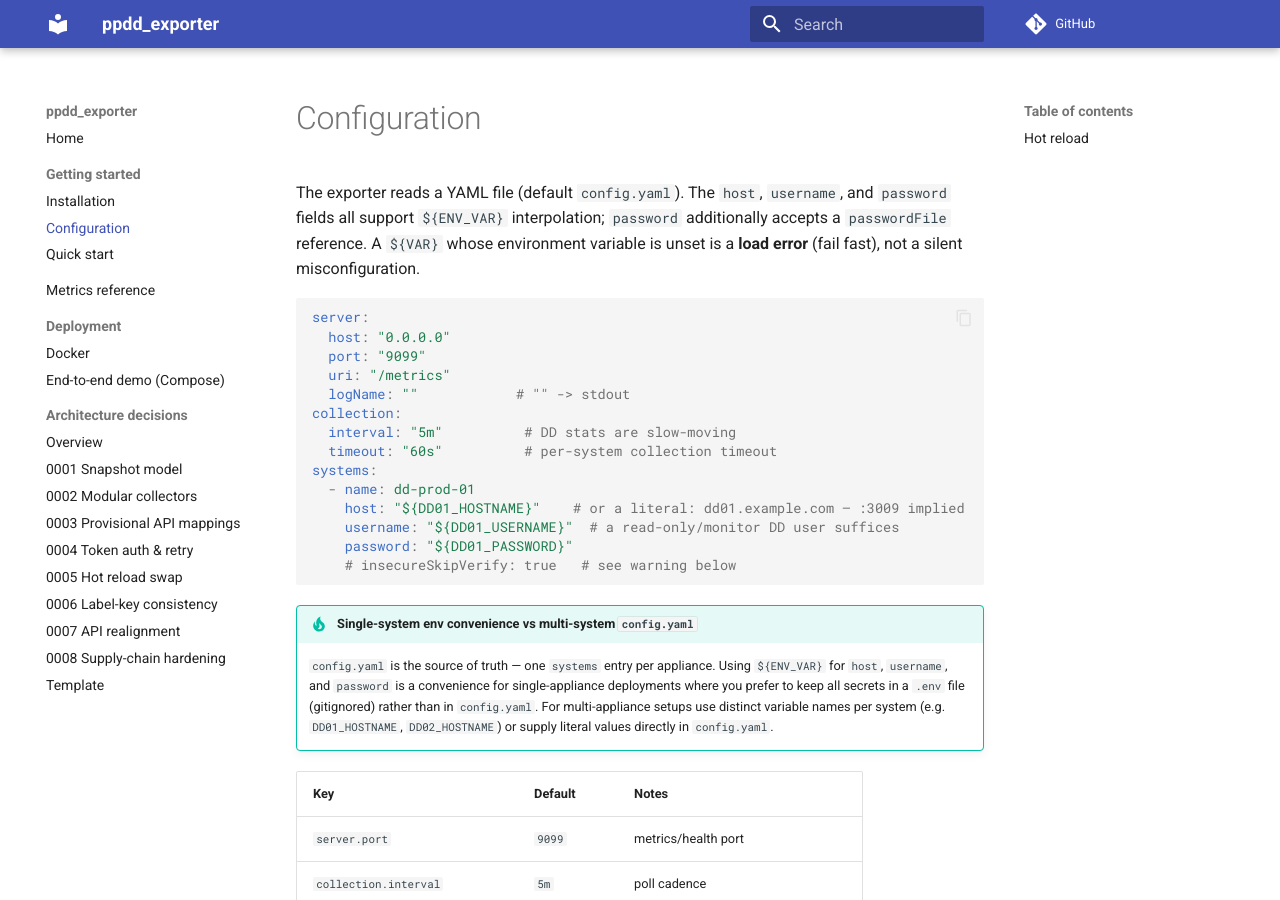
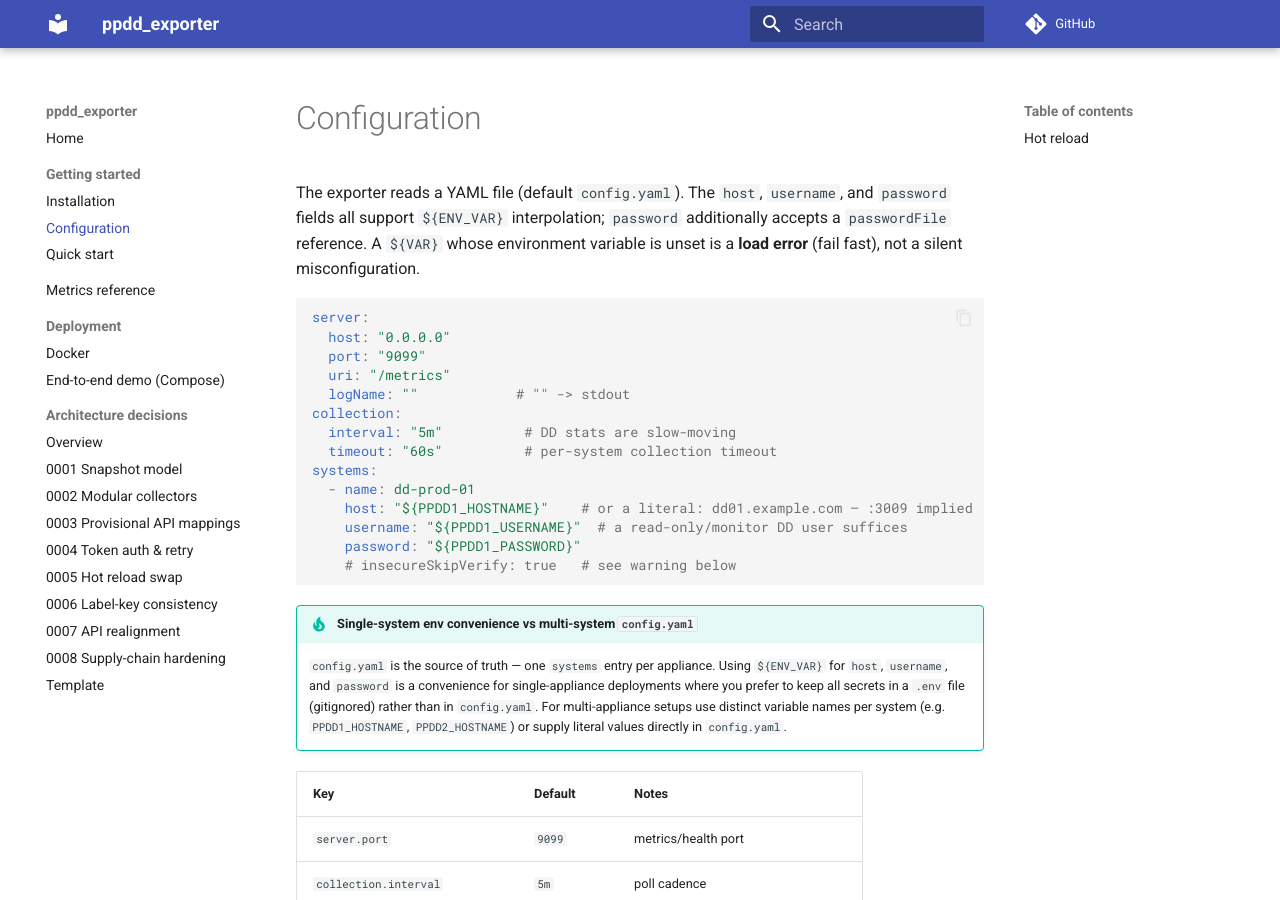
Before and after one commit to fjacquet/ppdd_exporter, an MkDocs documentation site: the page built from docs/getting-started/configuration.md, in a window 1280 px wide and 900 px high. Built offline with MkDocs 1.6.1 and Material for MkDocs 9.7.7, drawn with Linux system fonts in a browser that asks for light colours; comment, search, counter and statistics services are not loaded.

Commit message:
feat(config): adopt PPDD1_* prefix and parameterize the sample system entry
DD01_* -> PPDD1_* (prefix derives from the repo name, family convention);
config.yaml's system entry now references ${PPDD1_HOSTNAME}/${PPDD1_USERNAME}/
${PPDD1_PASSWORD}. config.yaml remains the source of truth — multi-system
adds one entry per system.

Co-Authored-By: Claude Fable 5 <noreply@anthropic.com>

````diff
--- a/config.yaml
+++ b/config.yaml
@@ -11,7 +11,7 @@ systems:
   - name: dd-prod-01
     host: dd01.example.com
     username: ppdd-monitor
-    password: "${DD01_PASSWORD}"
+    password: "${PPDD1_PASSWORD}"
     # insecureSkipVerify disables TLS certificate verification (man-in-the-middle
     # risk). Leave it off in production; only enable for dev/test against a DD with
     # a self-signed cert (see config.demo.yaml, which targets the mockdd appliance).
--- a/docker-compose.server.yml
+++ b/docker-compose.server.yml
@@ -20,9 +20,9 @@ services:
     ports:
       - "9099:9099"
     environment:
-      # config.yaml references the DD password as ${DD01_PASSWORD}; the exporter
+      # config.yaml references the DD password as ${PPDD1_PASSWORD}; the exporter
       # resolves it from this env var at load time (and fails fast if unset).
-      - DD01_PASSWORD=${DD01_PASSWORD:?set DD01_PASSWORD in .env}
+      - PPDD1_PASSWORD=${PPDD1_PASSWORD:?set PPDD1_PASSWORD in .env}
     volumes:
       # The REAL config (TLS verification on; edit `systems:` for your appliance).
       - ./config.yaml:/etc/ppdd_exporter/config.yaml:ro
--- a/docs/getting-started/configuration.md
+++ b/docs/getting-started/configuration.md
@@ -16,9 +16,9 @@ collection:
   timeout: "60s"          # per-system collection timeout
 systems:
   - name: dd-prod-01
-    host: "${DD01_HOSTNAME}"    # or a literal: dd01.example.com — :3009 implied
-    username: "${DD01_USERNAME}"  # a read-only/monitor DD user suffices
-    password: "${DD01_PASSWORD}"
+    host: "${PPDD1_HOSTNAME}"    # or a literal: dd01.example.com — :3009 implied
+    username: "${PPDD1_USERNAME}"  # a read-only/monitor DD user suffices
+    password: "${PPDD1_PASSWORD}"
     # insecureSkipVerify: true   # see warning below
 ```
 
@@ -27,7 +27,7 @@ systems:
     `${ENV_VAR}` for `host`, `username`, and `password` is a convenience for
     single-appliance deployments where you prefer to keep all secrets in a `.env` file
     (gitignored) rather than in `config.yaml`. For multi-appliance setups use distinct
-    variable names per system (e.g. `DD01_HOSTNAME`, `DD02_HOSTNAME`) or supply literal
+    variable names per system (e.g. `PPDD1_HOSTNAME`, `PPDD2_HOSTNAME`) or supply literal
     values directly in `config.yaml`.
 
 | Key | Default | Notes |
````
Also changed, not shown: README.md (+1 -1 lines), docs/deployment/docker.md (+2 -2 lines), docs/getting-started/installation.md (+1 -1 lines), docs/getting-started/quickstart.md (+1 -1 lines), docs/superpowers/plans/2026-05-30-ppdd-exporter.md (+10 -10 lines), docs/superpowers/specs/2026-05-30-ppdd-exporter-design.md (+1 -1 lines), 1 other file.
